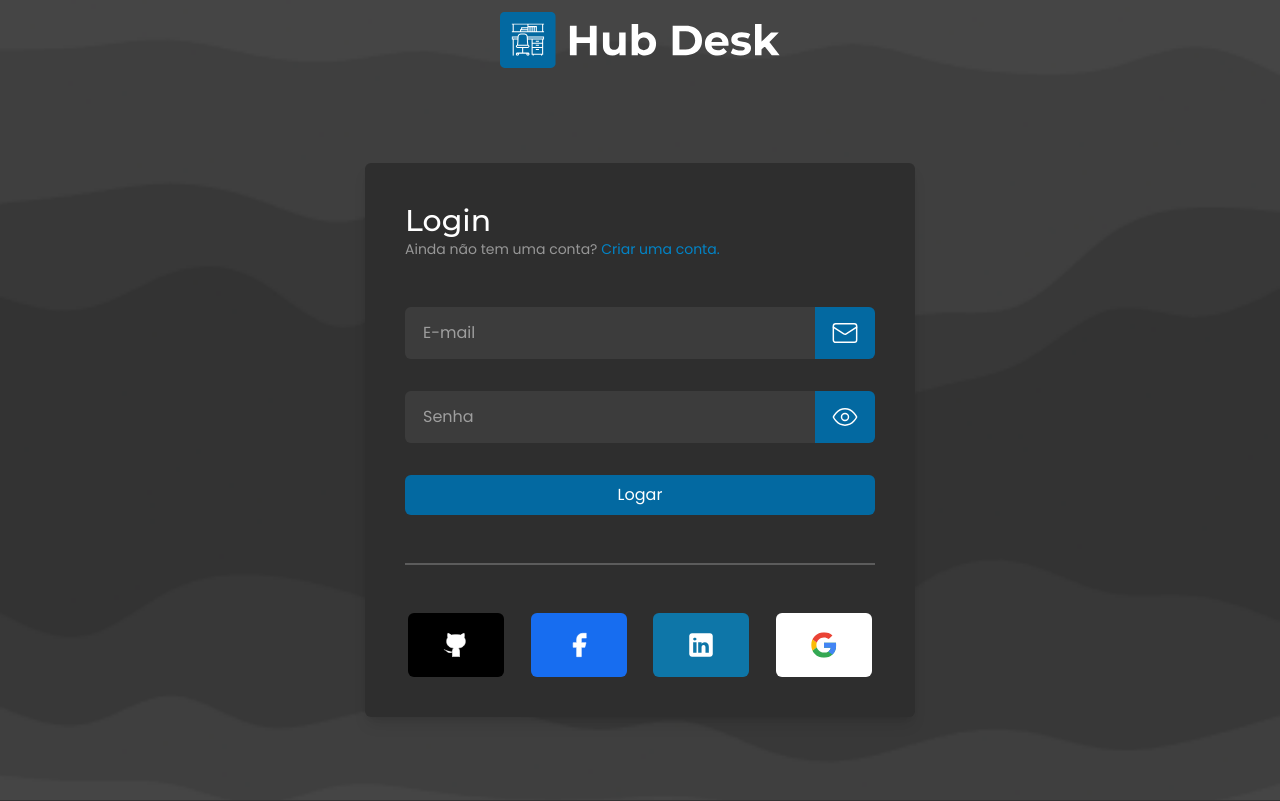
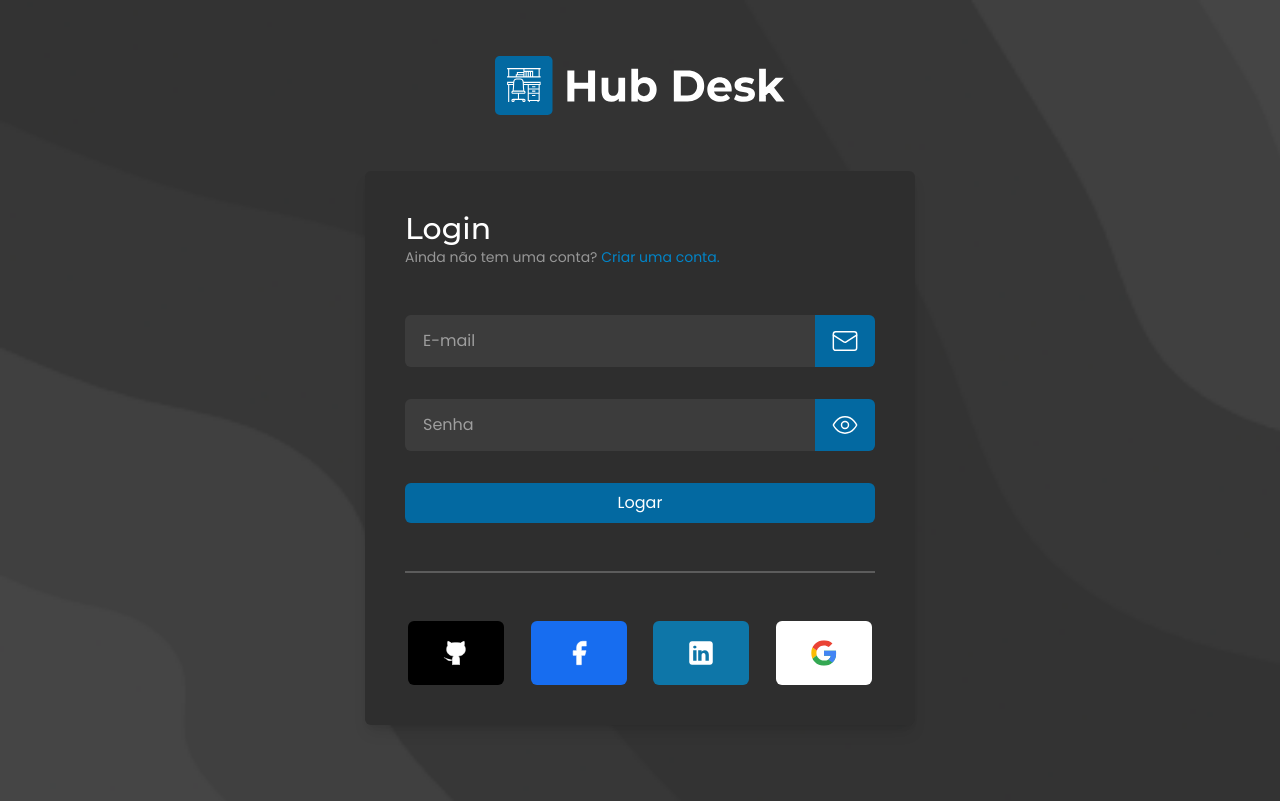
Before and after one commit to cguifernandes/hub-desk, a Next.js app: page /sign-in in a window 1280 px wide. Built offline with nearby package versions, Linux system fonts and the light colour scheme.

Commit message:
style(auth): addjusting resposive

```diff
--- a/src/app/(auth)/layout.tsx
+++ b/src/app/(auth)/layout.tsx
@@ -10,19 +10,14 @@ type LayoutProps = {
 
 const Layout = ({ children }: LayoutProps) => {
   return (
-    <main>
-      <Link
-        className="absolute left-[50%] flex h-[10vh] translate-x-[-50%] items-center"
-        href={'/'}
-      >
-        <Image className="w-[280px]" alt="Logo" src={Logo} />
+    <main
+      style={{ backgroundImage: `url(${Waves.src})` }}
+      className="min-h-screen bg-cover p-5 pt-14"
+    >
+      <Link href={'/'}>
+        <Image className="m-auto" width={290} alt="Logo" src={Logo} />
       </Link>
-      <div
-        className="flex h-screen items-center justify-center bg-cover px-5 pt-[10vh]"
-        style={{ backgroundImage: `url(${Waves.src})` }}
-      >
-        {children}
-      </div>
+      <div className="my-14 flex items-center justify-center">{children}</div>
     </main>
   )
 }
--- a/src/components/form/FormInput.tsx
+++ b/src/components/form/FormInput.tsx
@@ -12,7 +12,7 @@ const FormInput = ({ className, children, ...props }: InputProps) => {
       <div className="relative flex justify-between">
         <input
           className={clsx(
-            'w-[calc(100%_-_60px)] rounded-l-md border-2 border-transparent bg-grey-400/30 p-4 py-3',
+            'w-[calc(100%_-_55px)] rounded-l-md border-2 border-transparent bg-grey-400/30 p-4 py-3',
             'text-white placeholder-white/50 transition-colors focus:border-sky-700',
             className,
           )}
```
Also changed, not shown: public/wavesBG.png.
